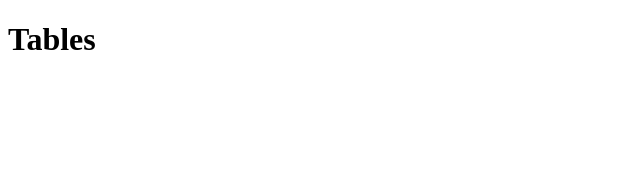
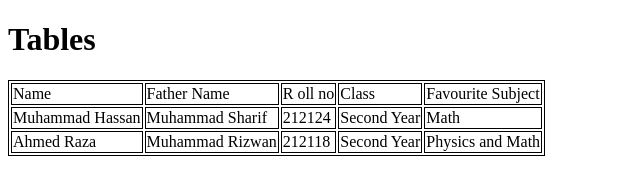
Before and after one commit to hassanmansoori37/class12, a plain HTML site: page index.html in a window 1280 px wide. Shown: the whole page, without its empty margins (0-640 px from the left). Drawn offline with Linux system fonts and the light colour scheme.

Commit message:
table added

```diff
--- a/index.html
+++ b/index.html
@@ -4,8 +4,33 @@
     <meta charset="UTF-8">
     <meta name="viewport" content="width=device-width, initial-scale=1.0">
     <title>Github</title>
+    <link rel="stylesheet" href="style.css">
 </head>
 <body>
     <h1>Tables</h1>
+    <table>
+        <tr>
+           <td>Name</td>
+            <td>Father Name</td>
+            <td>R oll no</td>
+            <td>Class</td>
+            <td>Favourite Subject</td>
+        </tr>
+        <tr>
+            <td>Muhammad Hassan</td>
+            <td>Muhammad Sharif</td>
+            <td>212124</td>
+            <td>Second Year</td>
+            <td>Math</td>
+
+        </tr>
+        <tr>
+            <td>Ahmed Raza</td>
+            <td>Muhammad Rizwan</td>
+            <td>212118</td>
+            <td>Second Year</td>
+            <td>Physics and Math</td>
+        </tr>
+    </table>
 </body>
 </html>
--- /dev/null
+++ b/style.css
@@ -0,0 +1,3 @@
+table,td{
+    border: 1px solid black;
+}
```
